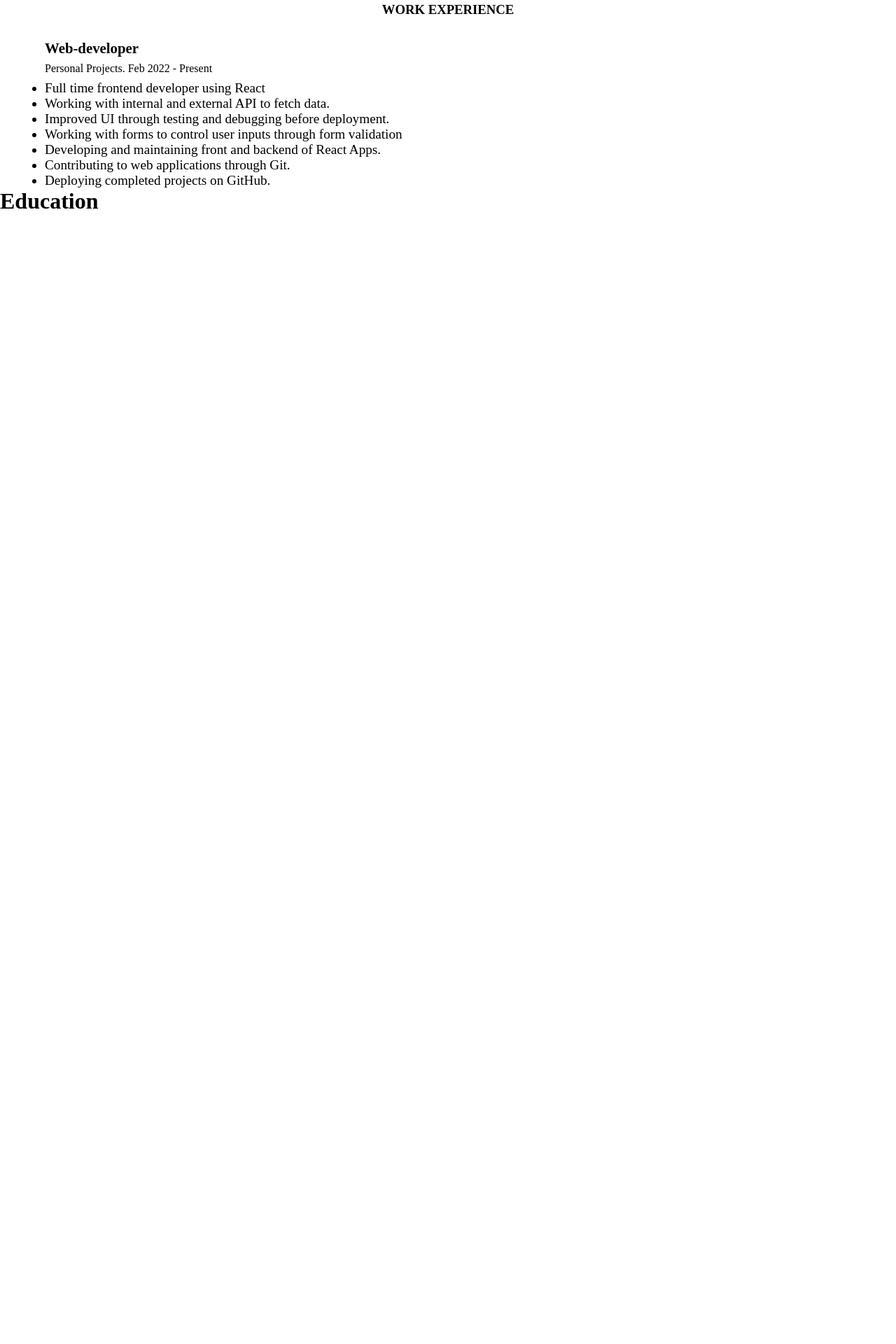
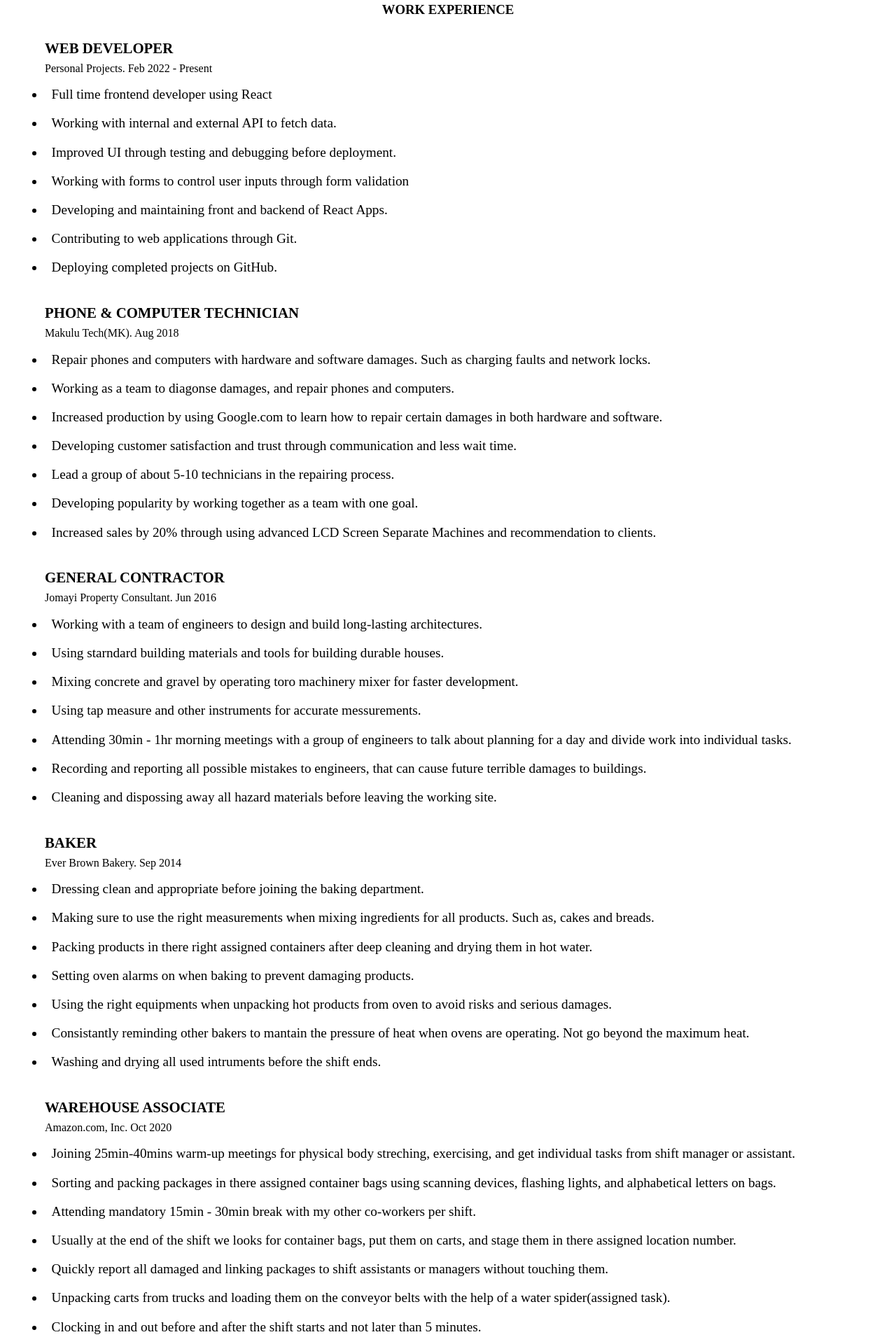
Before and after one commit to najibkiyemba/updatedResume2023, a React (Create React App) app: page / in a window 1280 px wide. Shown: the part 720-2640 px from the top of the page at 70% size. Before the commit the page ends 1026 px from the top, so only its background shows below. Built offline with nearby package versions, Linux system fonts and the light colour scheme.

Commit message:
completeing experience component with new changes

```diff
--- a/src/components/professionalExperience/ProfessionalExperience.jsx
+++ b/src/components/professionalExperience/ProfessionalExperience.jsx
@@ -6,8 +6,8 @@ const ProfessionalExperience = () => {
         <div className="professionalExpe">
             <div className="history">
                 <h3>WORK EXPERIENCE</h3>
-                <div className="projects">
-                    <h4>Web-developer</h4>
+                <div className="developer">
+                    <h4>WEB DEVELOPER</h4>
                     <p>Personal Projects. <span>Feb 2022 - Present</span></p>
                     <ul>
                         <li>Full time frontend developer using React</li>
@@ -19,6 +19,76 @@ const ProfessionalExperience = () => {
                         <li>Deploying completed projects on GitHub.</li>
                     </ul>
                 </div>
+
+                <div className="developer">
+                    <h4>PHONE & COMPUTER TECHNICIAN</h4>
+                    <p>Makulu Tech(MK). <span>Aug 2018</span></p>
+                    <ul>
+                        <li>Repair phones and computers with hardware and software damages. Such as charging faults and network locks.</li>
+                        <li>Working as a team to diagonse damages, and repair phones and computers.</li>
+                        <li>Increased production by using Google.com to learn how to repair certain damages in both hardware and software.</li>
+                        <li>Developing customer satisfaction and trust through communication and less wait time.</li>
+                        <li>Lead a group of about 5-10 technicians in the repairing process.</li>
+                        <li>Developing popularity by working together as a team with one goal.</li>
+                        <li>Increased sales by 20% through using advanced LCD Screen Separate Machines and recommendation to clients.</li>
+                    </ul>
+                </div>
+
+                <div className="developer">
+                    <h4>GENERAL CONTRACTOR</h4>
+                    <p>Jomayi Property Consultant. <span>Jun 2016</span></p>
+                    <ul>
+                        <li>Working with a team of engineers to design and build long-lasting architectures.</li>
+                        <li>Using starndard building materials and tools for building durable houses. </li>
+                        <li>Mixing concrete and gravel by operating toro machinery mixer for faster development.</li>
+                        <li>Using tap measure and other instruments for accurate messurements.</li>
+                        <li>Attending 30min - 1hr morning meetings with a group of engineers to talk about planning for a day and divide work into individual tasks.</li>
+                        <li>Recording and reporting all possible mistakes to engineers, that can cause future terrible damages to buildings.</li>
+                        <li>Cleaning and dispossing away all hazard materials before leaving the working site.</li>
+                    </ul>
+                </div>
+
+                <div className="developer">
+                    <h4>BAKER</h4>
+                    <p>Ever Brown Bakery. <span>Sep 2014 </span></p>
+                    <ul>
+                        <li>Dressing clean and appropriate before joining the baking department.</li>
+                        <li>Making sure to use the right measurements when mixing ingredients for all products. Such as, cakes and breads.</li>
+                        <li>Packing products in there right assigned containers after deep cleaning and drying them in hot water.</li>
+                        <li>Setting oven alarms on when baking to prevent damaging products.</li>
+                        <li>Using the right equipments when unpacking hot products from oven to avoid risks and serious damages.</li>
+                        <li>Consistantly reminding other bakers to mantain the pressure of heat when ovens are operating. Not go beyond the maximum heat.</li>
+                        <li>Washing and drying all used intruments before the shift ends.</li>
+                    </ul>
+                </div>
+
+                <div className="developer">
+                <h4>WAREHOUSE ASSOCIATE</h4>
+                    <p>Amazon.com, Inc. <span>Oct  2020</span></p>
+                    <ul>
+                        <li>Joining 25min-40mins warm-up meetings for physical body streching, exercising, and get individual tasks from shift manager or assistant.</li>
+                        <li>Sorting and packing packages in there assigned container bags using scanning devices, flashing lights, and alphabetical letters on bags.</li>
+                        <li>Attending mandatory 15min - 30min break with my other co-workers per shift.</li>
+                        <li>Usually at the end of the shift we looks for container bags, put them on carts, and stage them in there assigned location number.</li>
+                        <li>Quickly report all damaged and linking packages to shift assistants or managers without touching them.</li>
+                        <li>Unpacking carts from trucks and loading them on the conveyor belts with the help of a water spider(assigned task).</li>
+                        <li>Clocking in and out before and after the shift starts and not later than 5 minutes.</li>
+                    </ul>
+                </div>
+
+                <div className="developer">
+                <h4>FARMING</h4>
+                    <p>Family Business. <span>Feb 2022</span></p>
+                    <ul>
+                        <li>Growing plants and raising livestock on the farm.</li>
+                        <li>Mulching the garden with dry grass to stop running water from unplanting under grown plants.</li>
+                        <li>Educating other farmers on the village the advantages of planting more trees and the disadvantages of cutting downdown trees.</li>
+                        <li>Using scarecrow techniques in gardens to scare and stop wild animals such as squirrels, monkeys, and ground hogs from eating and damaging farmer's crops.</li>
+                        <li>Watering crops and adding farm yard manure in gardens to speed-up the growth of plants.</li>
+                        <li>Harvesting and planting crops in the right season.</li>
+                        <li>Transporting and advertising harvested crops to several markets on the village for sale.</li>
+                    </ul>
+                </div>
             </div>
         </div>
     );
--- a/src/components/professionalExperience/professionalExperience.css
+++ b/src/components/professionalExperience/professionalExperience.css
@@ -1,4 +1,4 @@
-.projects {
+.developer {
     padding: 2rem 4rem 0%;
 }
 
@@ -6,16 +6,21 @@
     text-align: center;
 }
 
-.projects h4 {
+.developer h4 {
     padding-bottom: 0.5rem;
     font-size: 1.3rem;
 }
 
-.projects p {
+.developer p {
     padding-bottom: 0.5rem;
     font-size: 1rem;
 }
 
-.projects ul {
+.developer ul {
     font-size: 1.2rem;
 }
+
+.developer ul li {
+    padding: 0.6rem;
+
+}
```
